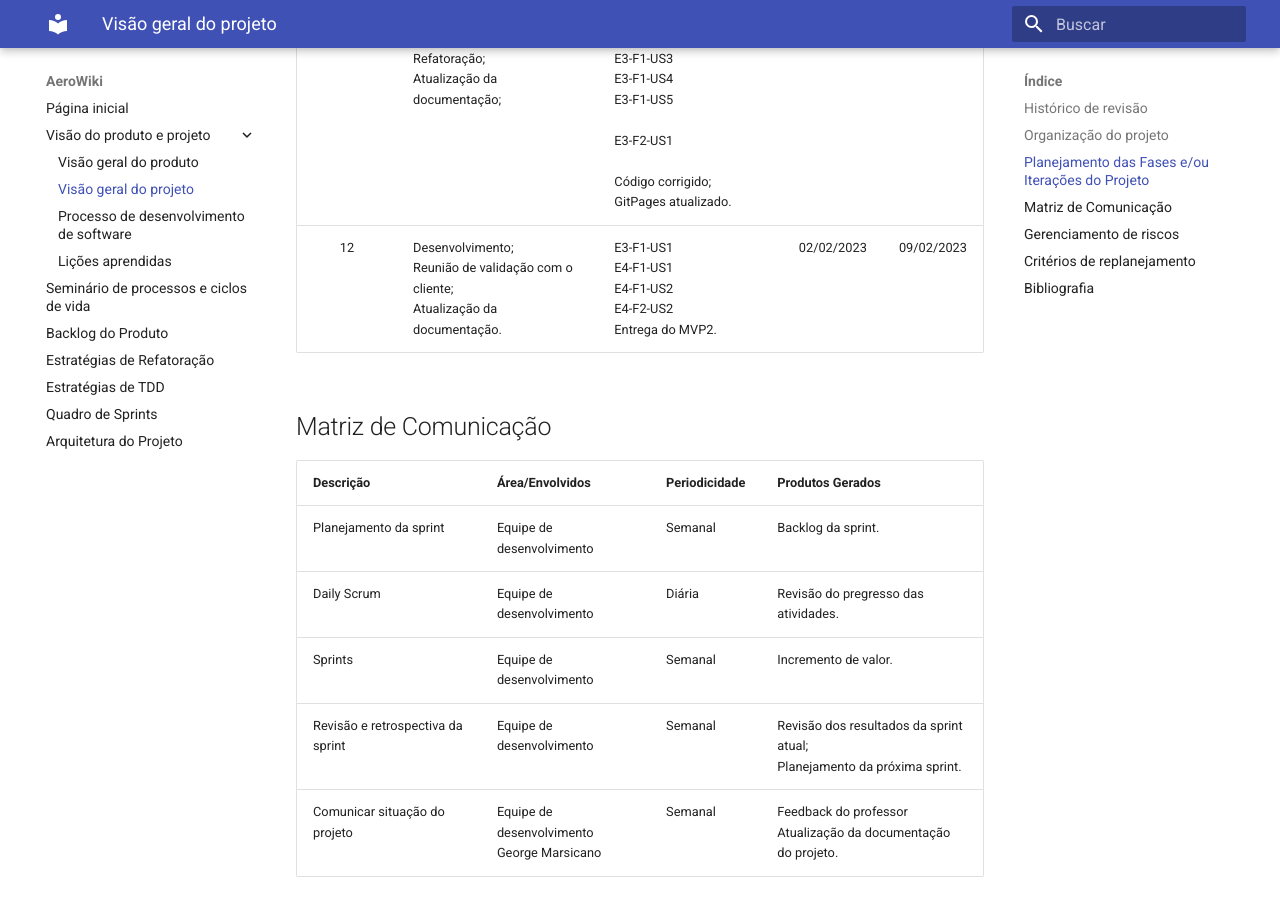
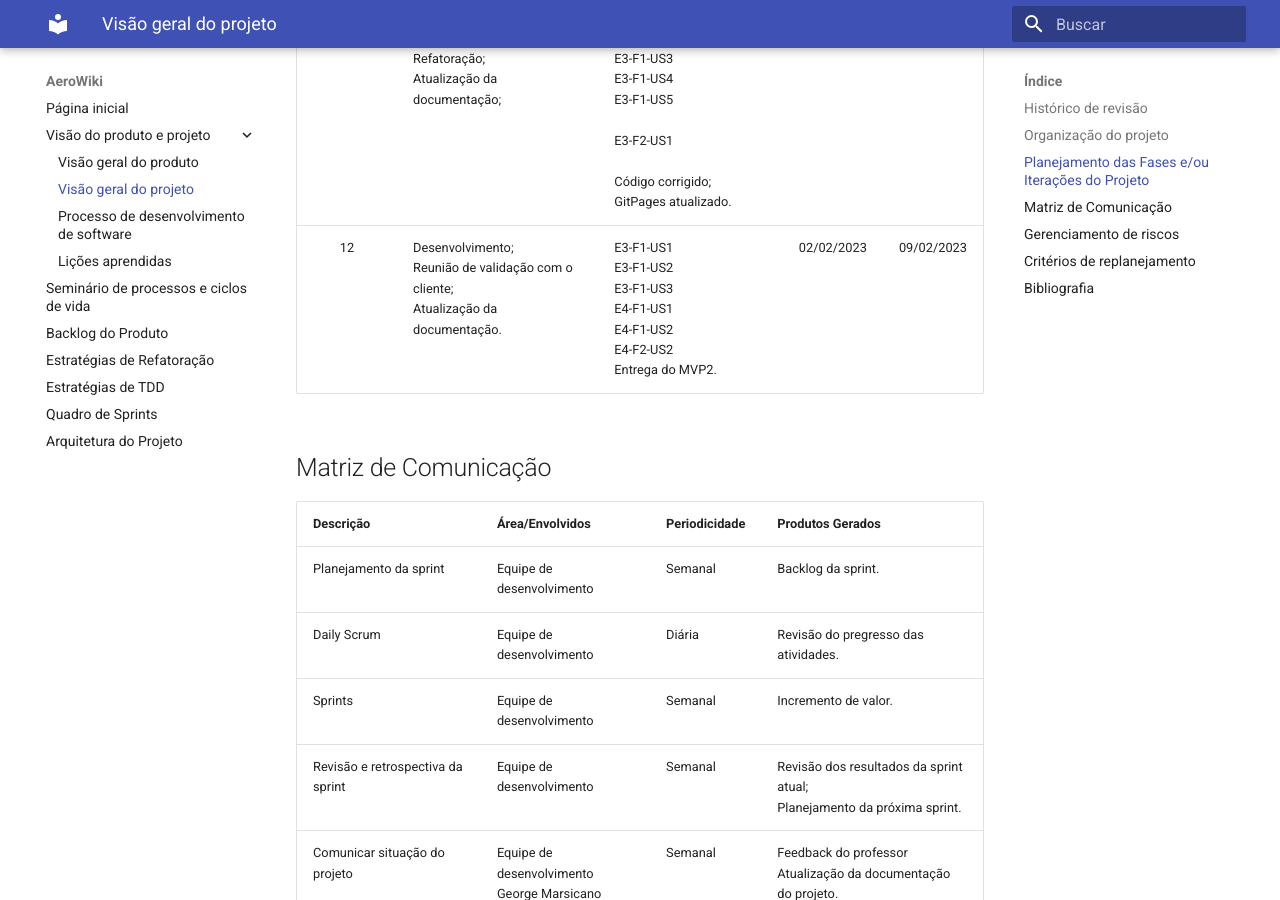
Before and after one commit to mdsreq-fga-unb/2022.2-AeroWiki, an MkDocs documentation site: the page built from gitpages/docs/visao_do_produto_e_projeto/visao-do-projeto.md, in a window 1280 px wide and 900 px high, scrolled down 2843 px. Built offline with MkDocs 1.6.1 and Material for MkDocs 9.7.7, drawn with Linux system fonts in a browser that asks for light colours.

Commit message:
Update visao-do-projeto.md

```diff
--- a/gitpages/docs/visao_do_produto_e_projeto/visao-do-projeto.md
+++ b/gitpages/docs/visao_do_produto_e_projeto/visao-do-projeto.md
@@ -36,7 +36,7 @@
 | 9 | Desenvolvimento;<br>Reunião de validação com o cliente;<br>Atualização da documentação.| E1-F1-US1<br>E1-F1-US2<br><br>E1-F2-US1<br>E1-F2-US2<br>E1-F2-US3<br><br>E2-F1-US1<br>E2-F1-US2<br>E2-F1-US3<br><br><s>E2-F2-US1</s><br><s>E2-F2-US2</s><br><s>E2-F2-US3</s><br><br>Entrega do MVP1. | 05/01/2023 | 12/01/2023 |
 | 10 | Desenvolvimento; <br> Refatoração; | E1-F2-US2<br>E1-F2-US3<br><br>E2-F1-US1<br>E2-F1-US2<br>E2-F1-US<br><br>E3-F1-US4<br><br>E4-F2-US1<br><br>Backlog do produto atualizado. | 17/01/2023 | 24/01/2023 |
 | 11 | Desenvolvimento;<br>Refatoração;<br>Atualização da documentação; | E3-F1-US2<br>E3-F1-US3<br>E3-F1-US4<br>E3-F1-US5<br><br>E3-F2-US1<br><br>Código corrigido;<br>GitPages atualizado. | 25/01/2023 | 01/02/2023 |
-| 12 | Desenvolvimento;<br>Reunião de validação com o cliente;<br>Atualização da documentação. | E3-F1-US1<br>E4-F1-US1<br>E4-F1-US2<br>E4-F2-US2<br>Entrega do MVP2. | 02/02/2023 | 09/02/2023 |
+| 12 | Desenvolvimento;<br>Reunião de validação com o cliente;<br>Atualização da documentação. | E3-F1-US1<br>E3-F1-US2<br>E3-F1-US3<br>E4-F1-US1<br>E4-F1-US2<br>E4-F2-US2<br>Entrega do MVP2. | 02/02/2023 | 09/02/2023 |
 
 ## Matriz de Comunicação
 
```
